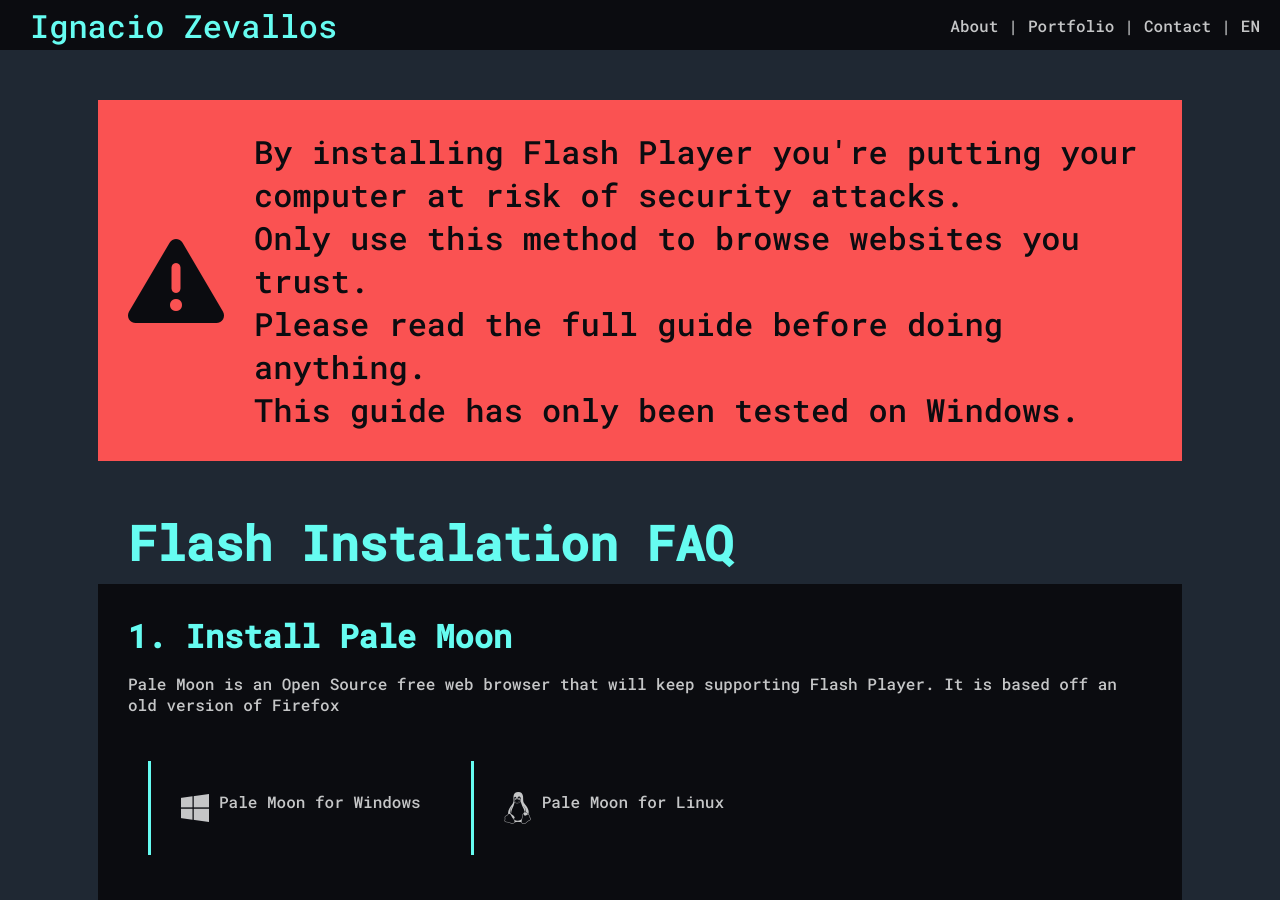
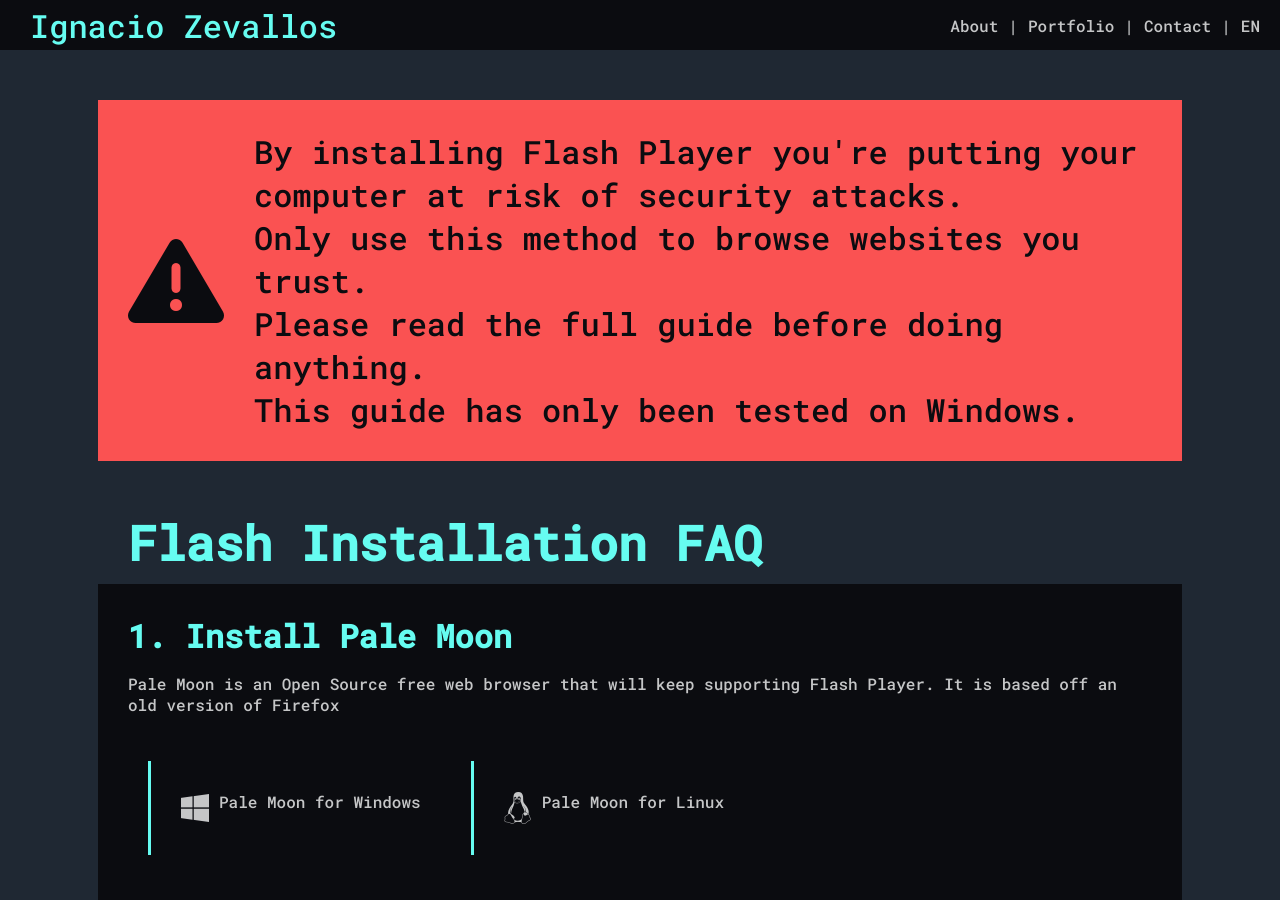
Before and after one commit to ijzm/ijzm.github.io, a Jekyll site: the page built from RandomStuff/FlashFAQ.html, in a window 1280 px wide and 900 px high. Built offline with Jekyll 4.4.1, drawn with Linux system fonts in a browser that asks for light colours; nearby versions of some CDN libraries.

Commit message:
Fix Misspelling

```diff
--- a/RandomStuff/FlashFAQ.html
+++ b/RandomStuff/FlashFAQ.html
@@ -1,6 +1,6 @@
 ---
 layout: default
-title: Flash Instalation FAQ
+title: Flash Installation FAQ
 description: "Using Flash Player in 2021 and later"
 ---
 <link rel="stylesheet" type="text/css" href="/assets/css/FlashFAQ.css">
@@ -18,7 +18,7 @@ This guide has only been tested on Windows.
 </div>
 
 <h1>
-	Flash Instalation FAQ
+	Flash Installation FAQ
 </h1>
 
 <div class="FullBox">
```
